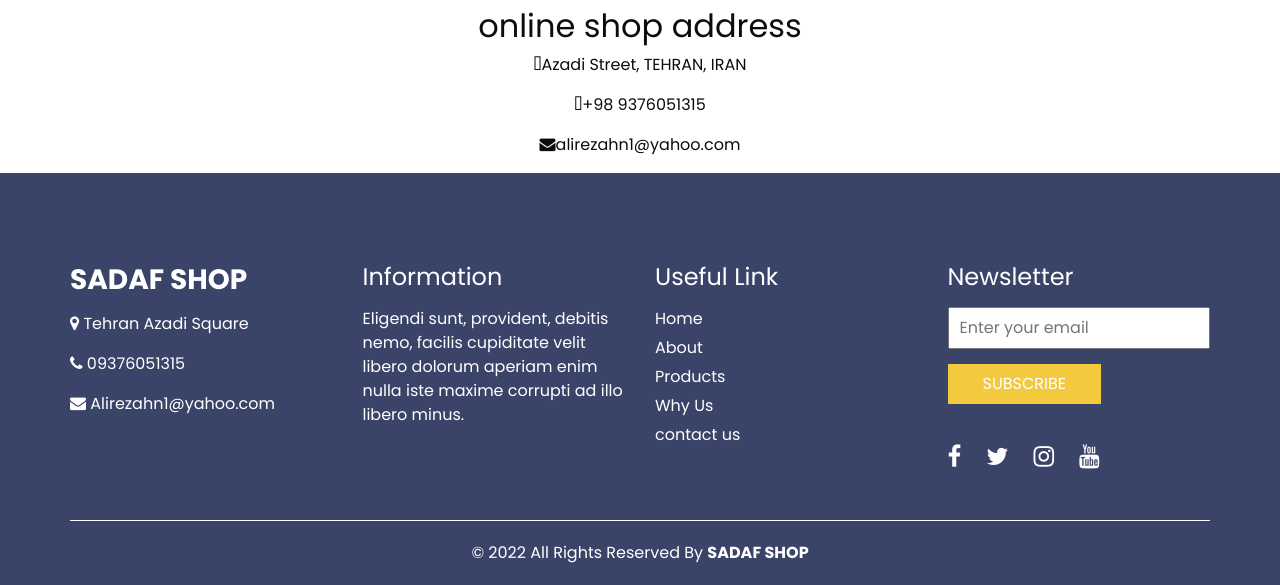
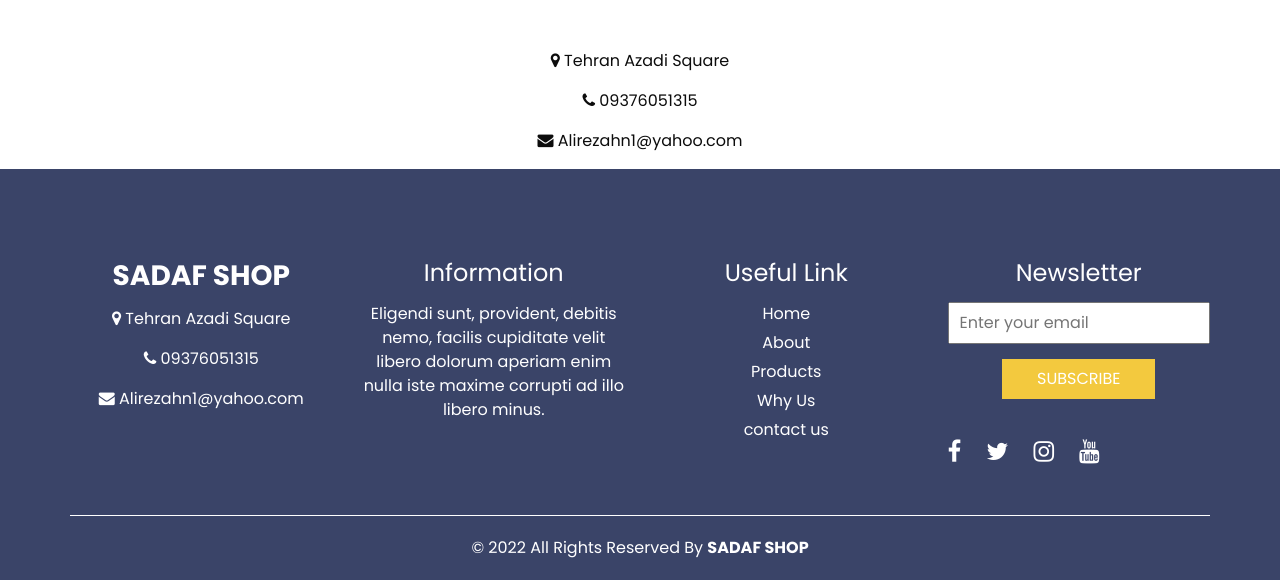
Before and after one commit to Alirezahn1/Ecommerce, a Django app: page /contact_us/ in a window 1280 px wide. Shown: the part 764-1349 px from the top of the page. Run offline with Django 4.2, Linux system fonts and the light colour scheme; some libraries are stand-ins or nearby versions.

Commit message:
fix contact.html

```diff
--- a/templates/base/contact_us.html
+++ b/templates/base/contact_us.html
@@ -6,11 +6,32 @@
             <div class="section-header text-center" style="margin-top: 30px;" id="contact">
            <iframe src="https://www.google.com/maps/embed?pb=!1m18!1m12!1m3!1d3240.0756977594074!2d51.3398935851632!3d35.69975478019!2m3!1f0!2f0!3f0!3m2!1i1024!2i768!4f13.1!3m3!1m2!1s0x3f8dfe05737fbcc9%3A0x274833de5c05c70c!2z2YXbjNiv2KfZhiDYotiy2KfYr9uM2Iwg2KrZh9ix2KfZhtiMINin24zYsdin2YY!5e0!3m2!1sfa!2s!4v1644267480334!5m2!1sfa!2s"
                    width="800" height="600" style="border:0;" allowfullscreen="" loading="lazy"></iframe> <br>
-            <div style="text-align: center">
-                                         <h2 >online shop address</h2>
-                                    <p><i class="fa fa-map-marker-alt"></i>Azadi Street, TEHRAN, IRAN</p>
-                                    <p><i class="fa fa-phone-alt"></i>+98 9376051315</p>
-                                    <p><i class="fa fa-envelope"></i>alirezahn1@yahoo.com</p>
+{#            <div style="text-align: center">#}
+<div class="container" style="text-align: center;alignment: center;align-items: center">
+      <div class="row">
+        <div class="col-lg-12">
+          <div class="info_contact">
+            <h5>
+              <a href="" class="navbar-brand">
+                <span>
+                  SADAF SHOP
+                </span>
+              </a>
+            </h5>
+            <p>
+              <i class="fa fa-map-marker" aria-hidden="true"></i>
+              Tehran Azadi Square
+            </p>
+            <p>
+              <i class="fa fa-phone" aria-hidden="true"></i>
+              09376051315
+            </p>
+            <p>
+              <i class="fa fa-envelope" aria-hidden="true"></i>
+              Alirezahn1@yahoo.com
+            </p>
+          </div>
+        </div>
         </div>
             </div>
 
```
